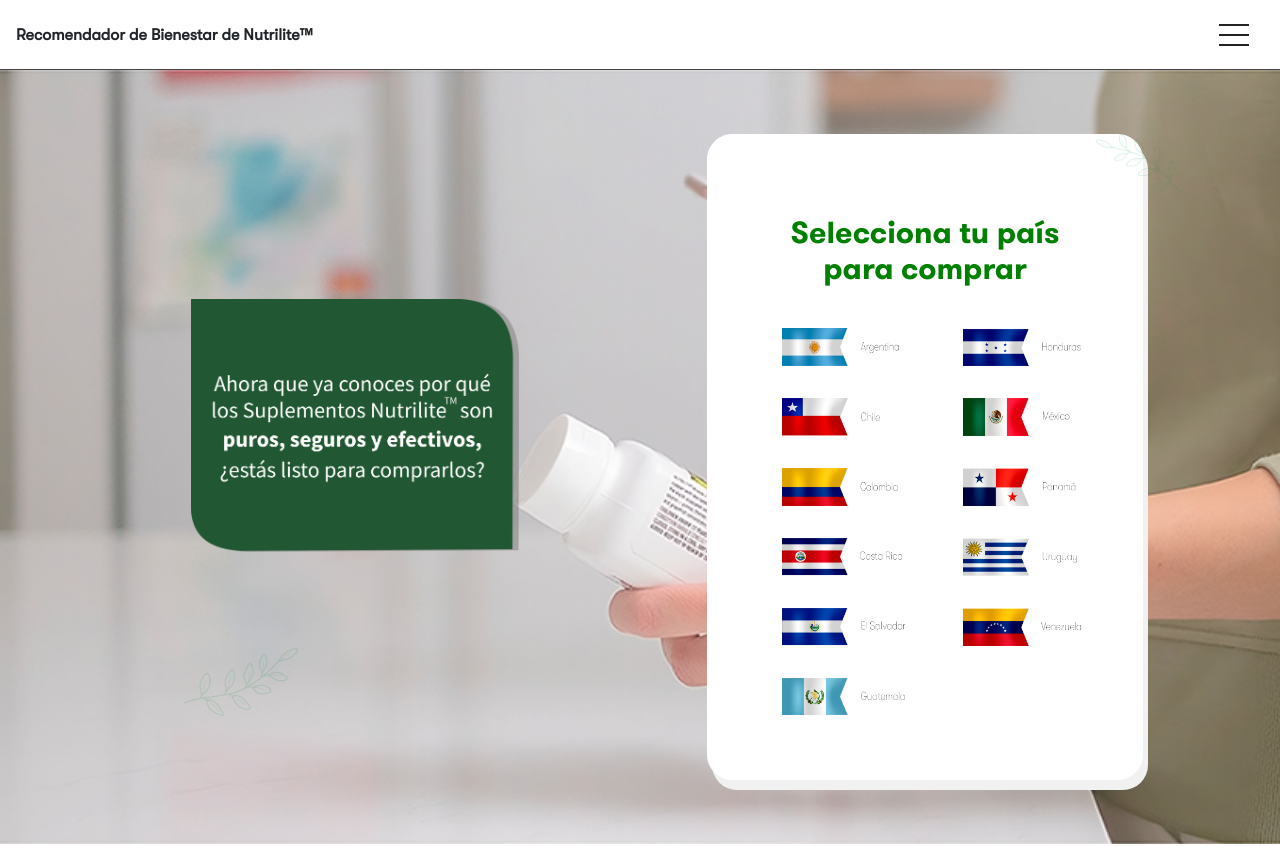
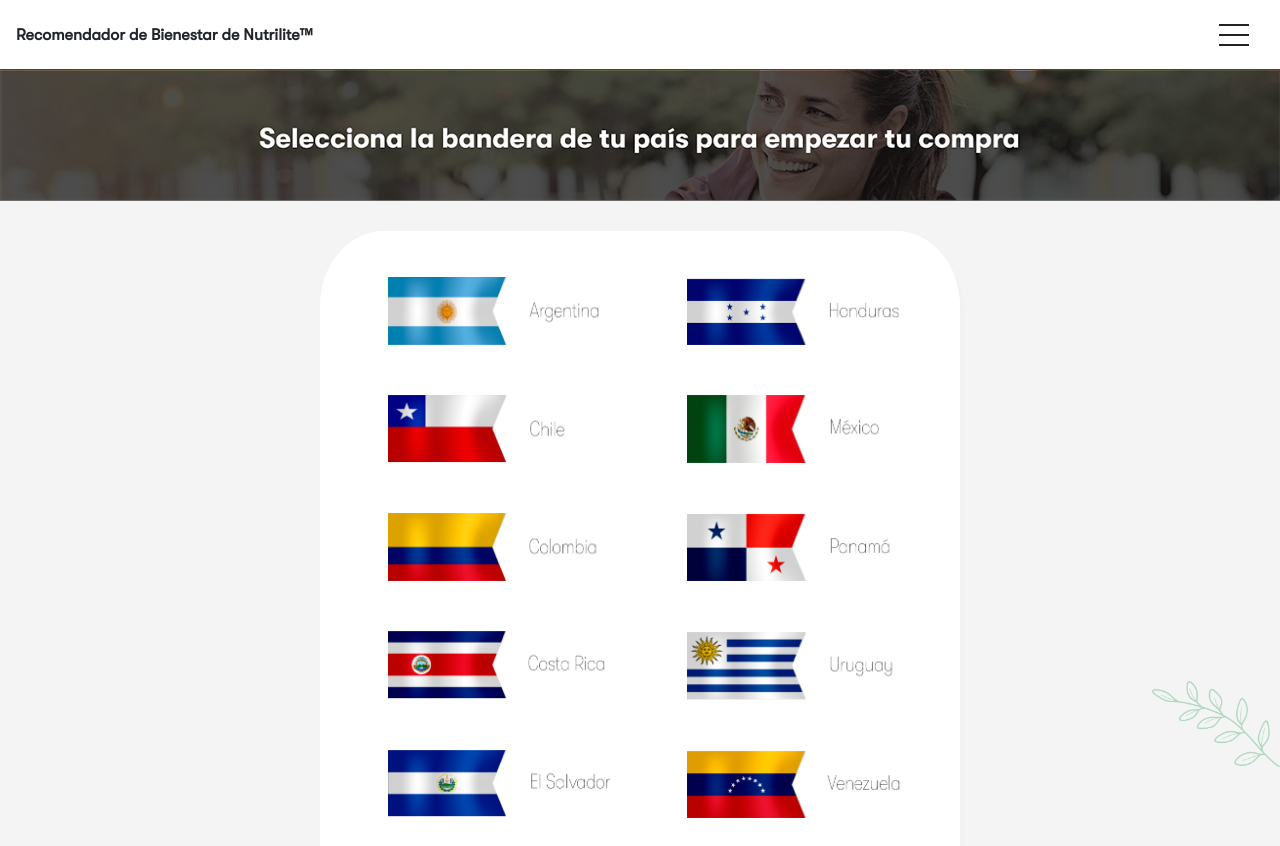
Before and after one commit to devgoapps/recomendador-nutrilite, an Angular app: page /countries in a window 1280 px wide. Shown: the top 846 px of the page. Built offline with nearby package versions, Linux system fonts and the light colour scheme.

Commit message:
compras diseño

```diff
--- a/src/app/components/countries/countries.component.html
+++ b/src/app/components/countries/countries.component.html
@@ -1,45 +1,61 @@
 <div class="buy">
 
-    <div class="container">
 
-        <div class="row" >
-            <div class="col-lg-6 col-md-6 col-sm-12 d-flex justify-content-center align-items-center" style="position: relative; margin-bottom: 4rem;">
-                <img src="assets/img/Compras/Cuadro.png" draggable="false" class="text-img" alt="">
+    <img src="assets/img/Compras/HeaderCompras.png" draggable="false" style="width: 100%;" alt="">
 
-                <img src="assets/img/Compras/Hoja_2.png" draggable="false" style="width: 20%; position: absolute; bottom: 0%; left: 20%;" alt="">
-            </div>
 
-            <div class="col-lg-6 col-md-6 col-sm-12 d-flex justify-content-center" style="position: relative;" >
 
-                <img src="assets/img/Compras/Hoja_1.png" draggable="false" style="width: 15%; position: absolute; top: 0%; right: 5%;" alt="">
 
-                <div class="country-flags">
-                    <h3 class="g-title mb-4 text-center" style="color: green;">Selecciona tu país para comprar</h3>
 
-                    <div class="row">
+    <div class="custom-container">
+
+
+<div>
+        <div class="country-flags">
+
+                    <div class="row custom-row">
+
                         @for (country of countries; track $index) {
-                            <div class="col-lg-6 col-md-6 col-lg-3">
-                                <img [src]="country.img" (click)="openLink(country.link)" draggable="false" class="country-img" alt="">
-                            </div>
-                        }
+                    <div class="col-lg-6 col-md-4 col-lg-3">
+                        <img [src]="country.img" (click)="openLink(country.link)" draggable="false" class="country-img" alt="">
                     </div>
+
+                     }
                 </div>
 
-            </div>
+
         </div>
+</div>
+
     </div>
+<div>
+       <img src="assets/img/Compras/Hoja1.png" draggable="false" style="width: 10%; float: right; margin-top:-300px; flex: 1px;" alt="">
+        <img src="assets/img/Compras/Hoja2.png" draggable="false" style="width: 15%; float: left; margin-top:-100px;  flex: 1px;" alt="">
+</div>
 
 
-<!--div>
-    <img src="assets/img/Compras/Hoja_1.png" draggable="false" style="width: 10%; float: right; margin-top:-300px; flex: 1px;" alt="">
-    <img src="assets/img/Compras/Hoja_2.png" draggable="false" style="width: 15%; float: left; margin-top:-100px;  flex: 1px;" alt="">
-</div-->
 
-<!--div style="width: 100%; text-align: end;">
-    <button (click)="goTo()" class="go-to-top">
-        <img src="assets/imgs/Por_Que_Naturales/flecha.png" style="width: 40px;" alt="">
-    </button>
-</div-->
+
+
+
+
+
+
+
+
+
+
+
+
+
+
+
+
+    <!--div style="width: 100%; text-align: end;">
+        <button (click)="goTo()" class="go-to-top">
+            <img src="assets/imgs/Por_Que_Naturales/flecha.png" style="width: 40px;" alt="">
+        </button>
+    </div-->
 </div>
 
 
--- a/src/app/components/countries/countries.component.scss
+++ b/src/app/components/countries/countries.component.scss
@@ -3,46 +3,45 @@
 .buy {
     background: #F4F4F4;
     width: 100%;
-    background: url('/assets/img/Compras/imagen-fondo_2.png');
-    background-size: cover;
-    background-repeat: no-repeat;
-    background-position: center;
-    padding: 4rem 0;
+    min-height: 100%;
+
+    display: flex;
+    flex-direction: column;
+    align-items: center;
 }
 
-.back-img {
-    background: url('/assets/img/Compras/imagen-fondo_2.png');
-    background-size: cover;
-    background-repeat: no-repeat;
-    background-position: center;
-    padding: 4rem 0;
-}
-
-.text-img {
-    width: 60%;
-}
 
 .country-img {
     width: 100%;
     height: 100%;
     cursor: pointer;
-    padding: 1rem;
+    padding: 25px;
     margin: 0rem 10px;
+
+
 }
 
 .country-flags {
+
     display: flex;
     flex-direction: column;
     align-items: center;
-    width: 80%;
-    padding: 3rem;
-    padding-top: 5rem;
+    margin-top: 30px;
+    width: 50%;
+    height:100%;
+    padding: 20px;
     background-color: rgb(255, 255, 255);
-    border-radius: 25px;
+    border-radius: 10%;
     border-width: 1px;
     border-style: solid;
     border-color: rgb(255, 255, 255);
     box-shadow: 5px 10px #f1f1f1;
+
+
+margin-left: auto;
+
+margin-right: auto;
+
 }
 
 .custom-row {
@@ -52,42 +51,33 @@
 
 
 // extra Small devices (smartphones, 576px and down)
-@media (min-width: 250px) and (max-width: 374px) {
+@media (min-width: 250px) and (max-width: 576px) {
     .country-img {
 
         width:100%;
         margin-bottom: 0rem;
     }
 
-    .country-flags {
-        width: 80%;
-        padding: 1rem;
-        padding-top: 3rem;
-    }
-
-    .text-img {
-        width: 75%;
+    .country-flags{
+        display: flex;
+        width: 100%;
     }
 
 }
 
 
 // Small devices (smartphones, 576px and down)
-@media (min-width: 375px) and (max-width: 576px) {
+@media (min-width: 400px) and (max-width: 576px) {
     .country-img {
         width: 100%;
         margin-bottom: 0rem;
     }
 
-    .country-flags {
-        width: 80%;
-        padding: 1rem;
-        padding-top: 3rem;
+    .country-flags{
+        display: flex;
+        width: 100%;
     }
 
-    .text-img {
-        width: 75%;
-    }
 
 }
 
@@ -98,69 +88,17 @@
         margin-bottom: 0rem;
     }
 
-    .country-flags {
+    .country-flags{
+        display: flex;
         width: 100%;
-        padding: 1rem;
-        padding-top: 3rem;
     }
 
-    .text-img {
-        width: 75%;
-    }
 }
 
-// Large devices (desktops, 992px and dpwn)
-@media (min-width: 769px) and (max-width: 1024px) {
-    .country-flags {
-        width: 90%;
-        padding: 1rem;
-        padding-top: 3rem;
-    }
 
-    .text-img {
+
+@media (min-width: 1600px) {
+    .custom-row {
         width: 70%;
     }
 }
-
-// X-Large devices (large desktops, 1399px and down)
-@media (min-width: 1025px) and (max-width: 1399px) {
-    .country-flags {
-        width: 80%;
-    }
-
-    .text-img {
-        width: 60%;
-    }
-}
-
-// XX-Large devices (larger desktops, 1400px and up)
-@media (min-width: 1400px) and (max-width: 1799px) {
-    .country-flags {
-        width: 80%;
-    }
-
-    .text-img {
-        width: 60%;
-    }
-}
-
-@media (min-width: 1800px) {
-    .country-flags {
-        width: 80%;
-    }
-
-    .text-img {
-        width: 60%;
-    }
-}
-
-
-@media (min-width: 2000px) {
-    .country-flags {
-        width: 50%;
-    }
-
-    .text-img {
-        width: 40%;
-    }
-}
--- a/src/app/components/how-does-it-work/how-does-it-work.component.html
+++ b/src/app/components/how-does-it-work/how-does-it-work.component.html
@@ -54,8 +54,8 @@
 
 
 
-    <div class="progress" style="height: 25px; width: 100%; background: rgba(144, 238, 144, 0.788);" >
-    <div class="progress-line" [style.width]="'2%'" style="height: 25px; width: 100%;">
+    <div class="progress" style="height: 25px; width: 100%; background: #e3f3eb;" >
+    <div class="progress-line" [style.width]="'2%'" style="height: 25px; width: 100%; opacity: 100%;">
     </div>
     </div>
 
--- a/src/app/components/questionnaire/questionnaire.component.html
+++ b/src/app/components/questionnaire/questionnaire.component.html
@@ -82,7 +82,7 @@
     </div>
 
  <!--    style="position: absolute; z-index: 1; bottom: 10%;" [style.margin-left]="questions[questionIndex]?.margin + '%'" alt="" -->
- <div class="progress" style="height: 25px; width: 100%; background: rgba(144, 238, 144, 0.788);" >
+ <div class="progress" style="height: 25px; width: 100%; background:  #e3f3eb;" >
     <div class="progress-line" [style.width]="((questionIndex + 1) * 5) + '%'" style="height: 25px; width: 100%;  opacity: 100%;"></div>
 </div>
     <div class="footer-btns">
--- a/src/app/components/recommendations/recommendations.component.ts
+++ b/src/app/components/recommendations/recommendations.component.ts
@@ -87,8 +87,8 @@
     let emails = this.vSend.emails.toString();
 
     Email.send({
-      SecureToken: "c646155a-175b-47c7-b135-812a36bc50fc",
-      From: "brenda@ethos.com.mx", // Cambiar ruta de Amway
+      SecureToken: "3037af90-3a76-4406-84ae-6935e5361872",
+      From: "brendacavazos14@outlook.es", // Cambiar ruta de Amway
       To: emails,
       Subject: "Tus recomendaciones Nutrilite",
       Body: mailBody?.outerHTML,
@@ -118,6 +118,27 @@
 
   Contraseña
   9F7FE47F902F7F5A87321E28C2571FB05BC0
+
+  Servidor
+  smtp.elasticemail.com
+
+  Puerto
+  2525
+  */
+
+
+    /*
+  Secure token
+  c646155a-175b-47c7-b135-812a36bc50fc
+  f374c7fd-3795-49cd-b789-67042c1c5e5e
+  3037af90-3a76-4406-84ae-6935e5361872
+  288B302B23A8A6B58CC0297142A99B585ACE2938FBCABE718BC61C7C43C50524DFBC2C4538ED466CBBA65E8823D55FEE
+
+  Nombre de usuario
+nutrirec@amway.com
+  brendacavazos14@outlook.es
+  Contraseña
+DBB6AD785D81E60B33707AD39F5235A97A44
 
   Servidor
   smtp.elasticemail.com
--- a/src/styles.scss
+++ b/src/styles.scss
@@ -209,7 +209,7 @@
     }
 
     .g-title {
-        font-size: 1.5rem;
+        font-size: 1.2rem;
     }
 
     .g-subtitle {
@@ -257,7 +257,7 @@
     }
 
     .g-title {
-        font-size: 1.6rem;
+        font-size: 1.2rem;
     }
 
     .g-subtitle {
```
